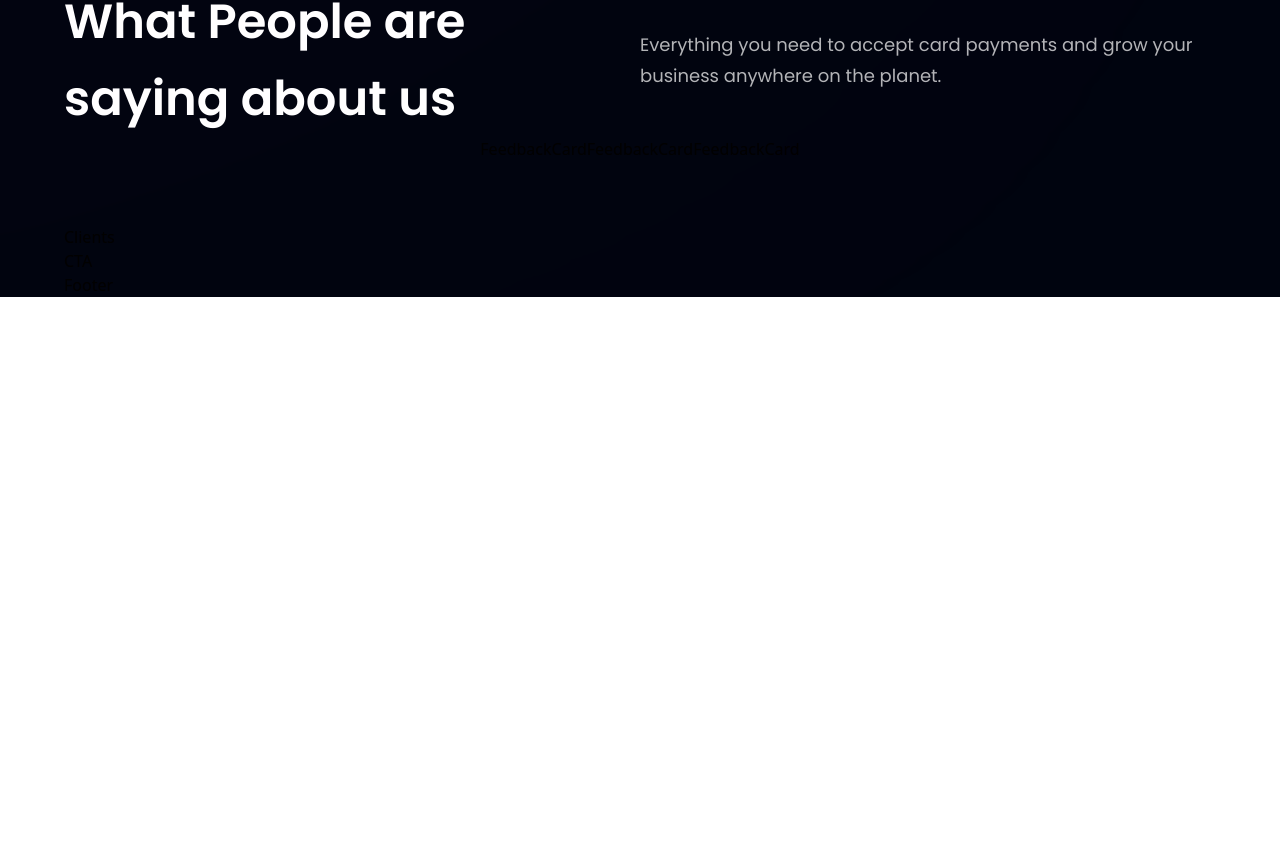
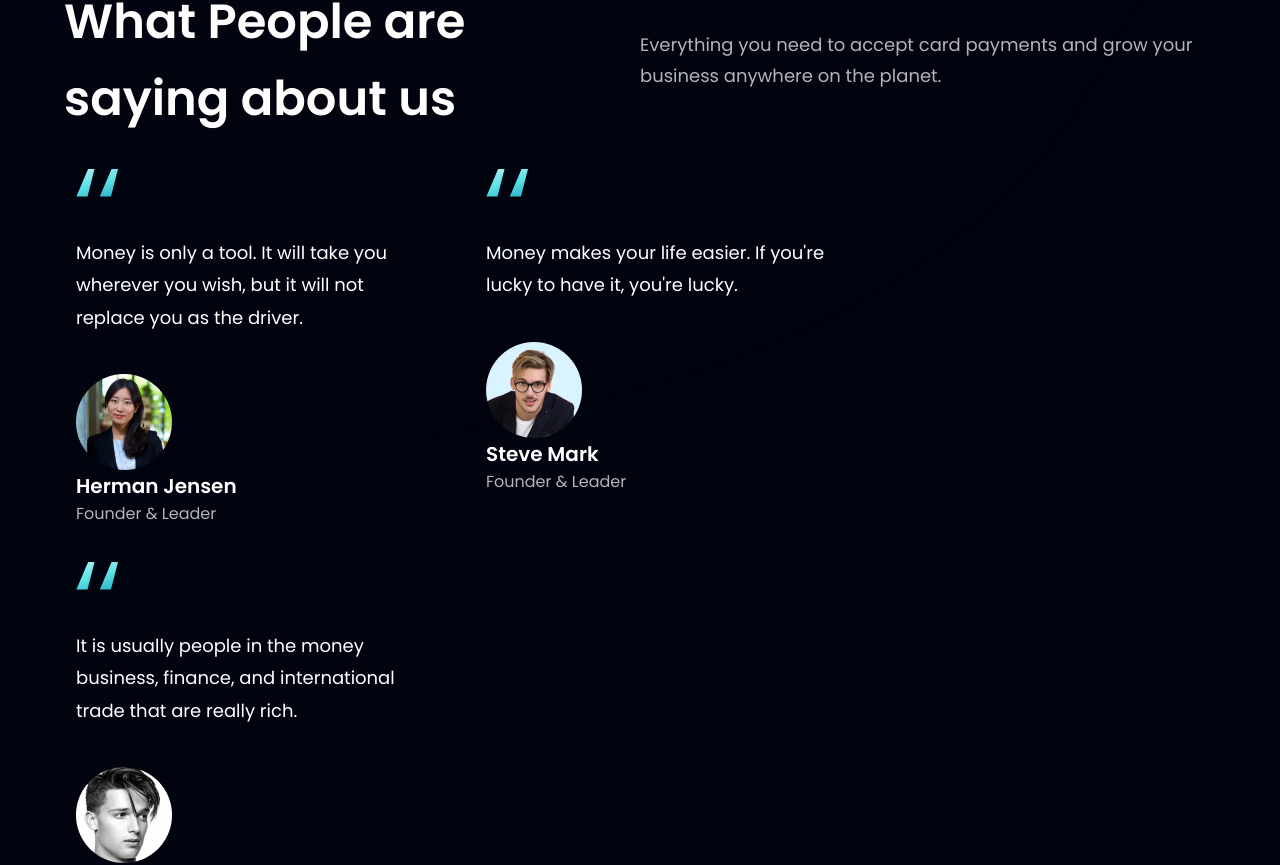
Before and after one commit to CENOSHXAVIER/Bank-ModernApp, a React (Vite) app: page / in a window 1280 px wide. Shown: the part 2923-3788 px from the top of the page. Before the commit the page ends 3220 px from the top, so only its background shows below. Built offline with nearby package versions, Linux system fonts and the light colour scheme.

Commit message:
feedbackCard component finished and "mt-5" added to last div of testimonial.jsx

```diff
--- a/src/components/FeedbackCard.jsx
+++ b/src/components/FeedbackCard.jsx
@@ -1,9 +1,24 @@
-import React from 'react'
+import {quotes} from '../assets'
 
-const FeedbackCard = () => {
-  return (
-    <div>FeedbackCard</div>
+const FeedbackCard = ({name,title,img,content}) => (
+    <div className='flex flex-col rounded-[20px] max-w-[370px] mr-10 feedback-card p-3 mb-3'>
+      <img src={quotes} className='w-[42.6px] h-[27.6px] object-contain' />
+      <p className="font-poppins font-normal text-[18px] leading-[32.4px] text-white my-10">
+        {content}
+      </p>
+      <div className=''>
+        <img src={img} alt={name} />
+        <div className='flex flex-col'>
+          <h4 className='font-poppins font-semibold text-[20px] leading-[32px] text-white'>
+            {name}
+          </h4>
+          <p className='font-poppins font-normal text-[16px] leading-[24px] text-dimWhite'>
+            {title}
+          </p>
+        </div>
+      </div>
+    </div>
   )
-}
+
 
 export default FeedbackCard
--- a/src/components/Testimonials.jsx
+++ b/src/components/Testimonials.jsx
@@ -15,7 +15,7 @@ const Testimonials = () => (
         </div>
       </div>
 
-      <div className='flex flex-wrap'>
+      <div className='flex flex-wrap mt-5'>
         {feedback.map((card)=> <FeedbackCard key={card.id} {...card} />)}
       </div>
     </section>
```
